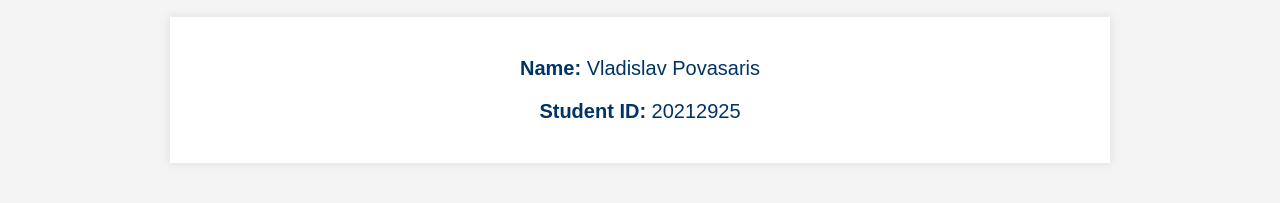
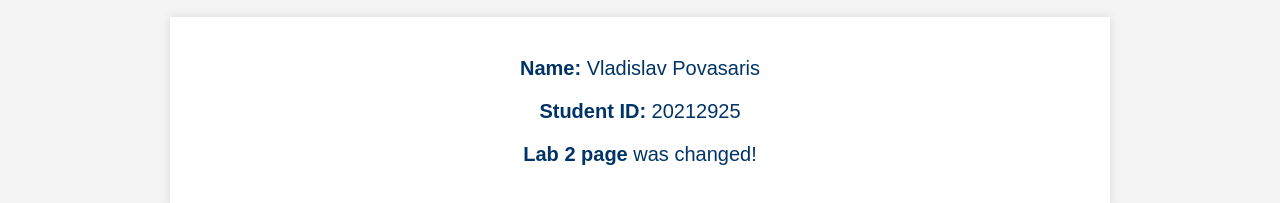
Before and after one commit to VladislavPovasaris/ISNaCT-Labs, a plain HTML site: page index.html in a window 1280 px wide. Shown: the part 61-264 px from the top of the page. Drawn offline with Linux system fonts and the light colour scheme.

Commit message:
Add files via upload

```diff
--- a/index.html
+++ b/index.html
@@ -39,6 +39,7 @@
         <div class="content">
             <p><strong>Name:</strong> Vladislav Povasaris</p>
             <p><strong>Student ID:</strong> 20212925</p>
+            <p><strong>Lab 2 page</strong> was changed!</p>
         </div>
     </div>
 </body>
```
